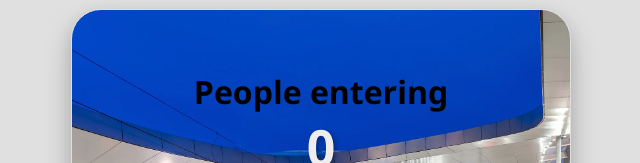
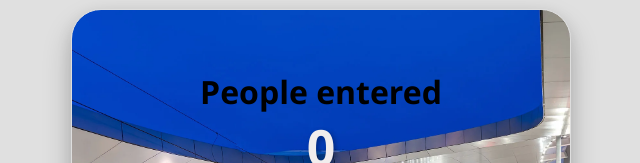
Before and after one commit to Qazim-tec/counter, a plain HTML site: page counter.html in a window 1280 px wide. Shown: the part 141-304 px from the top of the page, without its empty margins (319-959 px from the left). Drawn offline with Linux system fonts and the light colour scheme.

Commit message:
The people entering

```diff
--- a/counter.html
+++ b/counter.html
@@ -9,7 +9,7 @@
 <body>
 
     <div class="main-screen">
-        <h1>People entering</h1>
+        <h1>People entered</h1>
         <h2 id="count-el">0</h2>
         <button id="increment"  onclick="increments()">INCREMENT</button>
         <button id="decrease" onclick="decreases()">DECREASE</button>
```
